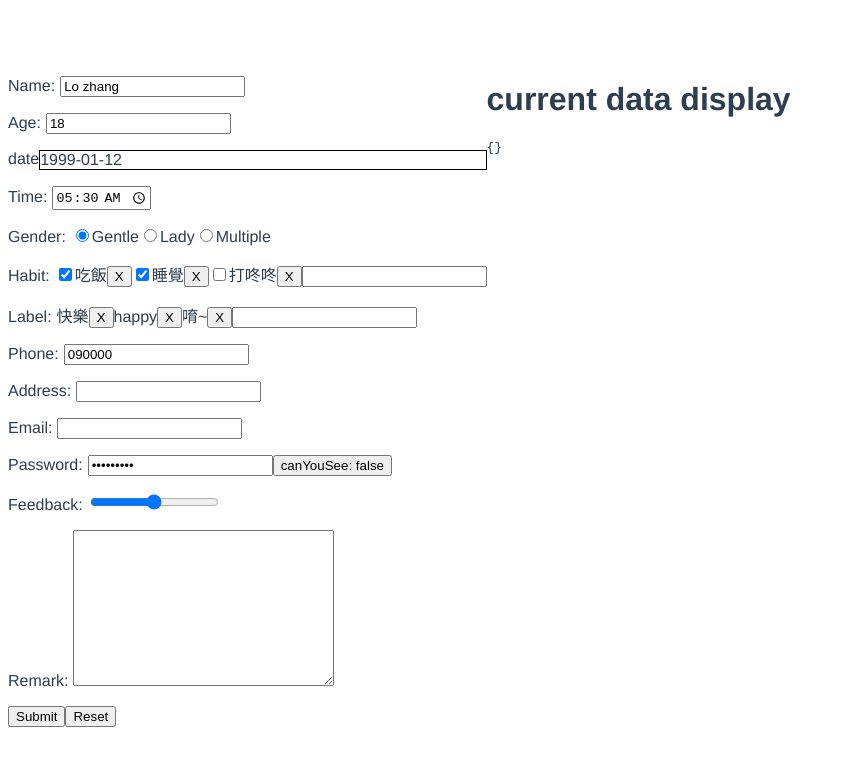
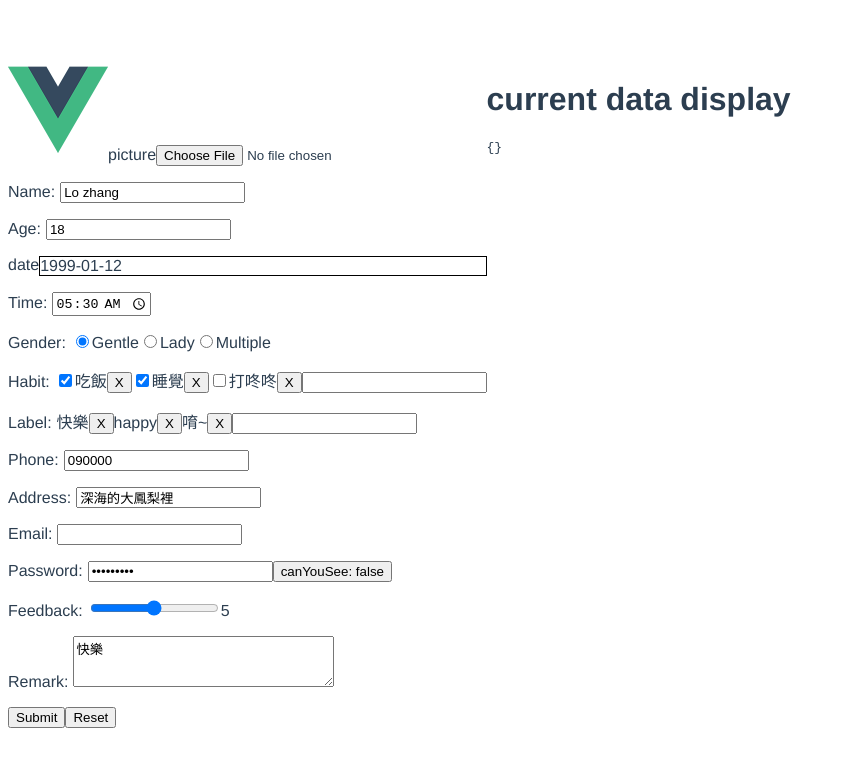
Before and after one commit to DeepJavaScript/vite-a-bit, a Vue app in the folder vue3-form/: page / in a window 1280 px wide. Shown: the top 766 px of the page, without its empty margins (0-846 px from the left). Built offline with nearby package versions, Linux system fonts and the light colour scheme.

Commit message:
fix feedback, add picture

```diff
--- a/vue3-form/src/components/form.vue
+++ b/vue3-form/src/components/form.vue
@@ -1,6 +1,6 @@
 <template>
 	<form class="v-form">
-		<!-- <formPicture v-model="formData.picture" /> -->
+		<formPicture v-model="formData.picture" />
 		<p>
 			<label for="name">name</label>
 			<input v-model="formData.name" id="name" type="text" />
@@ -53,7 +53,8 @@
 		</p>
 		<p>
 			<label for="feedback">feedback</label>
-			<input v-model="formData.feedback" id="feedback" type="range" />
+			<input v-model="formData.feedback" id="feedback" min="0" max="10" type="range" />
+			<span :textContent="formData.feedback"></span>
 		</p>
 		<p>
 			<label for="remark">remark</label>
@@ -61,7 +62,7 @@
 				v-model="formData.remark"
 				id="remark"
 				cols="30"
-				rows="10"
+				rows="3"
 			></textarea>
 		</p>
 		<p>
@@ -77,7 +78,7 @@ import Radio from "./formComponents/radio.vue";
 import AddableCheckbox from "./formComponents/addableCheckbox.vue";
 import PasswordInput from "./formComponents/password.vue";
 import AddableTagList from './formComponents/addableTag.vue';
-// import formPicture from './formComponents/picture.vue';
+import FormPicture from './formComponents/picture.vue';
 
 export default {
 	emits: ["updateCurrent"],
@@ -87,6 +88,7 @@ export default {
 		AddableCheckbox,
 		PasswordInput,
 		AddableTagList,
+		FormPicture,
 	},
 	data() {
 		return {
@@ -98,13 +100,13 @@ export default {
 				gender: "gentle",
 				habit: ["吃飯", "睡覺"],
 				labelList: ['快樂', 'happy', '唷~'],
-				address: "",
+				address: "深海的大鳳梨裡",
 				age: "18",
 				email: "",
 				password: "888888888",
-				feedback: "",
-				remark: "",
-				picture: "",
+				feedback: 5,
+				remark: "快樂",
+				picture: null,
 			},
 			genderList: ["gentle", "lady", "multiple"],
 			habitList: ["吃飯", "睡覺", "打咚咚"],
--- /dev/null
+++ b/vue3-form/src/components/formComponents/picture.vue
@@ -0,0 +1,44 @@
+<template>
+		<img :src="fileSouce" class="preview" />
+		<label>
+			<span>picture</span>
+			<input
+				@change="uploadFileHandler"
+				type="file"
+				accept="image/png, image/jpeg"
+			/>
+		</label>
+</template>
+
+<script>
+export default {
+	props: ['modelValue'],
+	emits: ['update:modelValue'],
+	data() {
+		return {
+			fileSouce: './src/assets/logo.png',
+		}
+	},
+	methods: {
+		uploadFileHandler(event) {
+			// 實際上要傳出去的是 input.files (???) 暫時先用 value
+			this.$emit('update:modelValue', event.target.value)
+
+			if (event.target.files && event.target.files[0]) {
+				var reader = new FileReader();
+
+				reader.addEventListener("load", (loadEvent) => {
+					this.fileSouce = loadEvent.target.result;
+				});
+
+				reader.readAsDataURL(event.target.files[0]);
+			}
+		},
+	},
+};
+</script>
+<style>
+.preview {
+	max-height: 100px;
+}
+</style>
```
